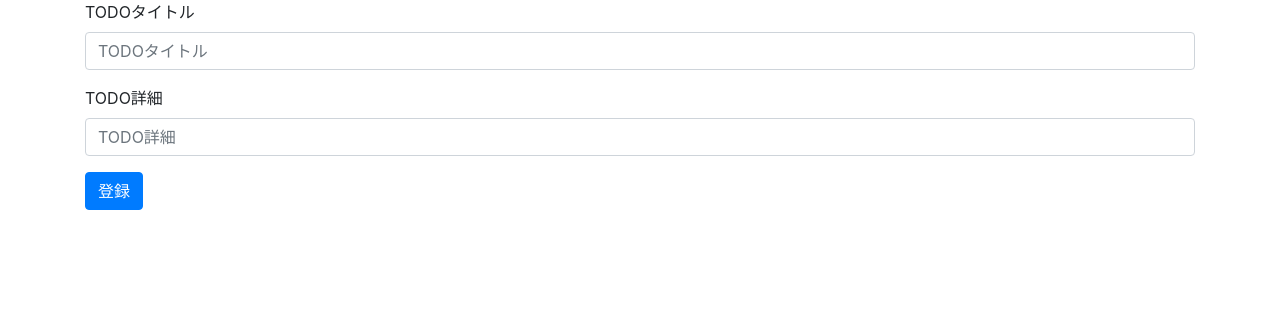
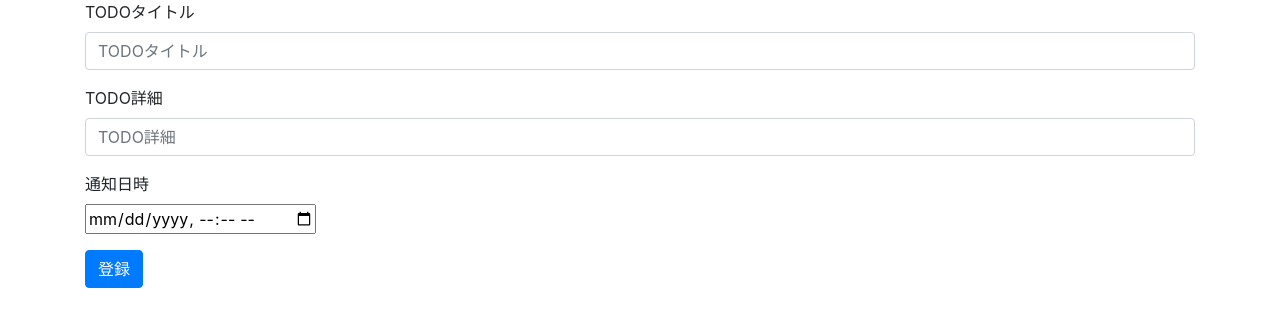
Before and after one commit to Kotoneryuuma/Part1, a Django app: page /edit/0 in a window 1280 px wide. Shown: the part 70-397 px from the top of the page. Run offline with Django 3.2, Linux system fonts and the light colour scheme; some libraries are stand-ins or nearby versions.

Commit message:
this is third commit

```diff
--- a/python3/src/app/settings.py
+++ b/python3/src/app/settings.py
@@ -111,7 +111,7 @@ AUTH_PASSWORD_VALIDATORS = [
 
 LANGUAGE_CODE = 'en-us'
 
-TIME_ZONE = 'UTC'
+TIME_ZONE = 'Asia/Tokyo'
 
 USE_I18N = True
 
--- a/python3/src/todo/templates/todo/edit.html
+++ b/python3/src/todo/templates/todo/edit.html
@@ -17,6 +17,12 @@
                 {% csrf_token %}
                 <input type="hidden" name="todo_id" value="{{ todo_id }}"/>
                 {% bootstrap_form form %}
+                <div>
+                    <label for="remind_time">通知日時</label>
+                        <p>
+                            <input type="datetime-local" name="remind_time" value="{{ todo_id }}"/>
+                        </p>
+                </div>
                 <button type="submit" class="btn btn-primary">登録</button>
             </form>
         </div>
--- a/python3/src/todo/templates/todo/search.html
+++ b/python3/src/todo/templates/todo/search.html
@@ -31,8 +31,9 @@
                             </a>
                         </th>
                         <td>{{ t.title }}</td>
-                        <td>{{ t.update_date|date:"Y/m/d" }}</td> <!-- $timestamp -->
+                        <td>{{ t.update_date|date:"m月d日 H時:i分" }}</td>
                         <!-- plus 通知日時 -->
+                        <!-- <td>{{ t.update_date|date:"m月d日 H時:i分" }}</td>  -->
                         <td>
                             <form action="/delete/{{t.todo_id}}"
                                 style="display: inline;"
```
Also changed, not shown: python3/src/todo/models.py (+9 -0 lines), 5 other files.
